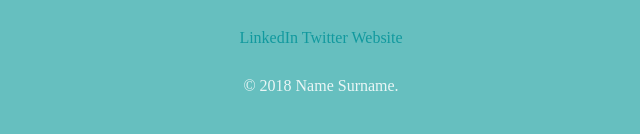
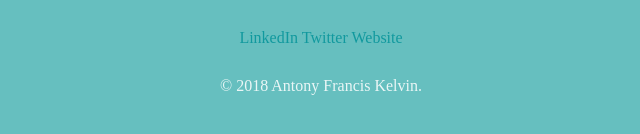
Before and after one commit to AntonyKelvin/CSS-Personal-Site, a plain HTML site: page index.html in a window 1280 px wide. Shown: the part 2681-2815 px from the top of the page, 319-959 px from the left. Drawn offline with Linux system fonts and the light colour scheme.

Commit message:
Update index.html

```diff
--- a/index.html
+++ b/index.html
@@ -55,7 +55,7 @@
       <a class="footer-link" href="https://www.linkedin.com/">LinkedIn</a>
       <a class="footer-link" href="https://twitter.com/">Twitter</a>
       <a class="footer-link" href="https://www.appbrewery.co/">Website</a>
-      <p class="copyrights">© 2018 Name Surname.</p>
+      <p class="copyrights">© 2018 Antony Francis Kelvin.</p>
     </div>
 
   </body>
```
